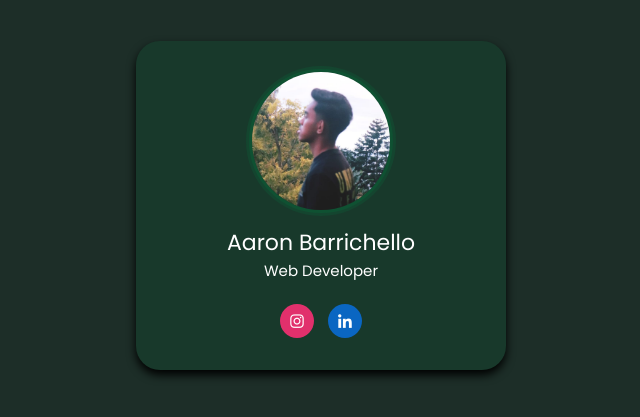
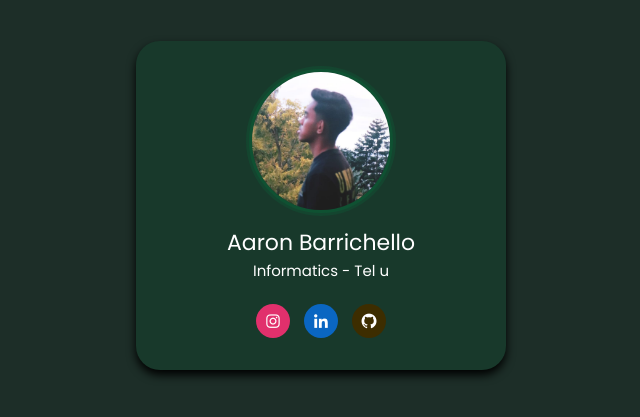
Before and after one commit to aaronbarrichello/hi, a plain HTML site: page index.html in a window 1280 px wide. Shown: the part 195-612 px from the top of the page, without its empty margins (319-959 px from the left). Drawn offline with nearby package versions, Linux system fonts and the light colour scheme.

Commit message:
Update index.html

```diff
--- a/index.html
+++ b/index.html
@@ -25,23 +25,26 @@
 
       <div class="text-data">
         <span class="name">Aaron Barrichello</span>
-        <span class="job">Web Developer</span>
+        <span class="job">Informatics - Tel u</span>
       </div>
 
       <div class="media-buttons">
         <a
           href="https://www.instagram.com/aaronbarrichello/"
           style="background: #e1306c"
-          class="link"
-        >
+          class="link">
           <i class="bx bxl-instagram"></i>
         </a>
         <a
           href="https://www.linkedin.com/in/aaronbarrichello/"
           style="background: #0a66c2"
-          class="link"
-        >
+          class="link">
           <i class="bx bxl-linkedin"></i>
+        <a
+          href="https://www.github.com/aaronbarrichello"
+          style="background: #3d2d00"
+          class="link">
+          <i class="bx bxl-github"></i>
         </a>
       </div>
     </div>
```
